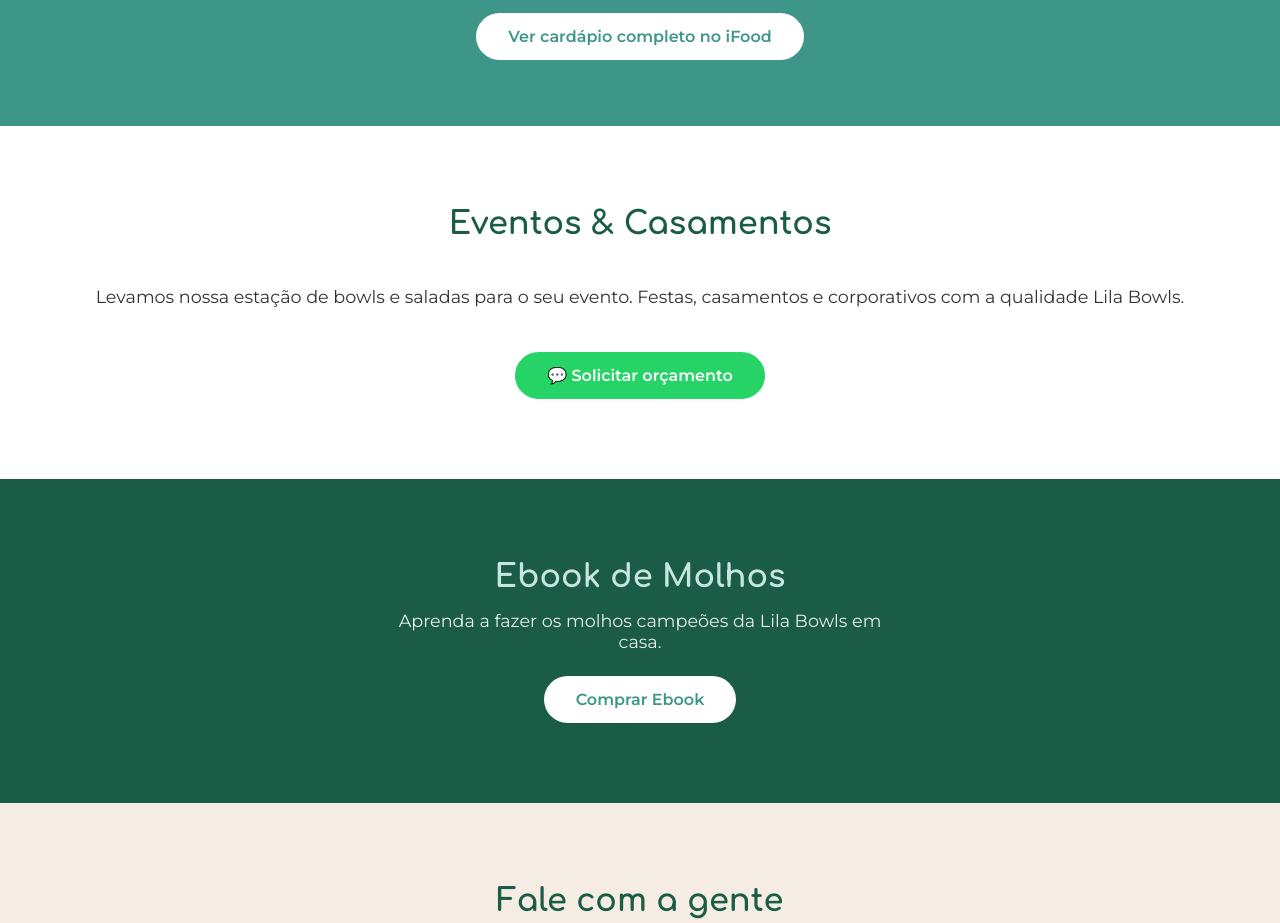
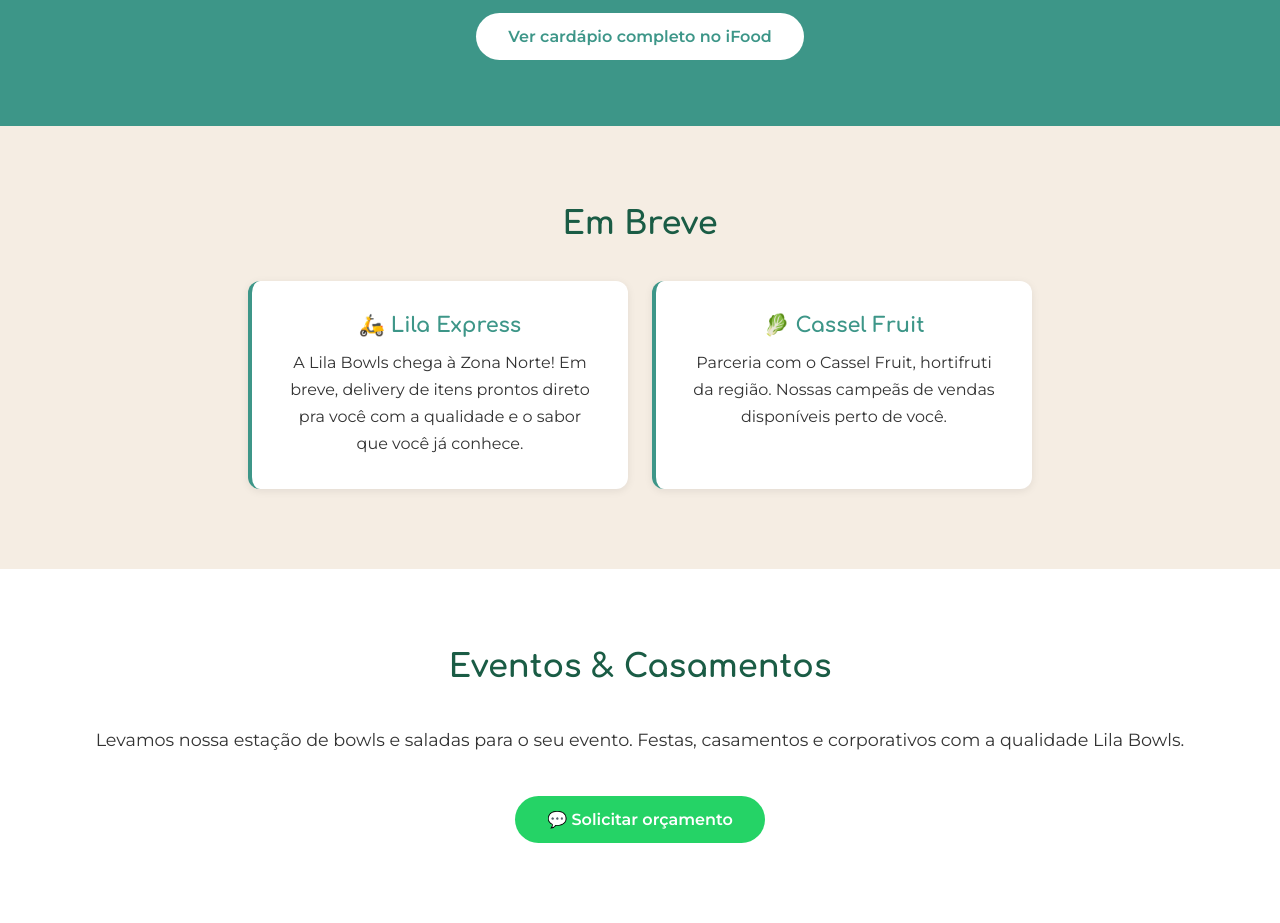
Before and after one commit to laiorbrito/lila-bowls-site, a React (Vite) app: page / in a window 1280 px wide. Shown: the part 1400-2323 px from the top of the page. Built offline with nearby package versions, Linux system fonts and the light colour scheme.

Commit message:
adiciona secao em breve - Lila Express e Cassel Fruit

```diff
--- a/src/App.css
+++ b/src/App.css
@@ -272,3 +272,47 @@
 .nav-links a:hover {
   opacity: 0.75;
 }
+
+/* Em breve */
+.em-breve {
+  background-color: var(--bege);
+  text-align: center;
+  padding: 80px 24px;
+}
+
+.em-breve h2 {
+  font-size: 2rem;
+  color: var(--verde-escuro);
+  margin-bottom: 40px;
+}
+
+.em-breve-grid {
+  display: flex;
+  flex-wrap: wrap;
+  gap: 24px;
+  justify-content: center;
+  max-width: 900px;
+  margin: 0 auto;
+}
+
+.em-breve-card {
+  background-color: var(--branco);
+  border-radius: 12px;
+  padding: 32px;
+  width: 380px;
+  box-shadow: 0 2px 8px rgba(0,0,0,0.08);
+  border-left: 4px solid var(--teal);
+}
+
+.em-breve-card h3 {
+  font-family: 'Comfortaa', cursive;
+  font-size: 1.3rem;
+  color: var(--teal);
+  margin-bottom: 12px;
+}
+
+.em-breve-card p {
+  font-size: 1rem;
+  line-height: 1.7;
+  color: var(--texto);
+}
--- a/src/App.jsx
+++ b/src/App.jsx
@@ -40,6 +40,21 @@
   </a>
 </section>
 
+      {/* Em breve */}
+      <section className="em-breve" id="em-breve">
+  <h2>Em Breve</h2>
+  <div className="em-breve-grid">
+    <div className="em-breve-card">
+      <h3>🛵 Lila Express</h3>
+      <p>A Lila Bowls chega à Zona Norte! Em breve, delivery de itens prontos direto pra você com a qualidade e o sabor que você já conhece.</p>
+    </div>
+    <div className="em-breve-card">
+      <h3>🥬 Cassel Fruit</h3>
+      <p>Parceria com o Cassel Fruit, hortifruti da região. Nossas campeãs de vendas disponíveis perto de você.</p>
+    </div>
+  </div>
+</section>
+
       {/* Eventos */}
       <section className="eventos" id='eventos'>
   <h2>Eventos & Casamentos</h2>
```
